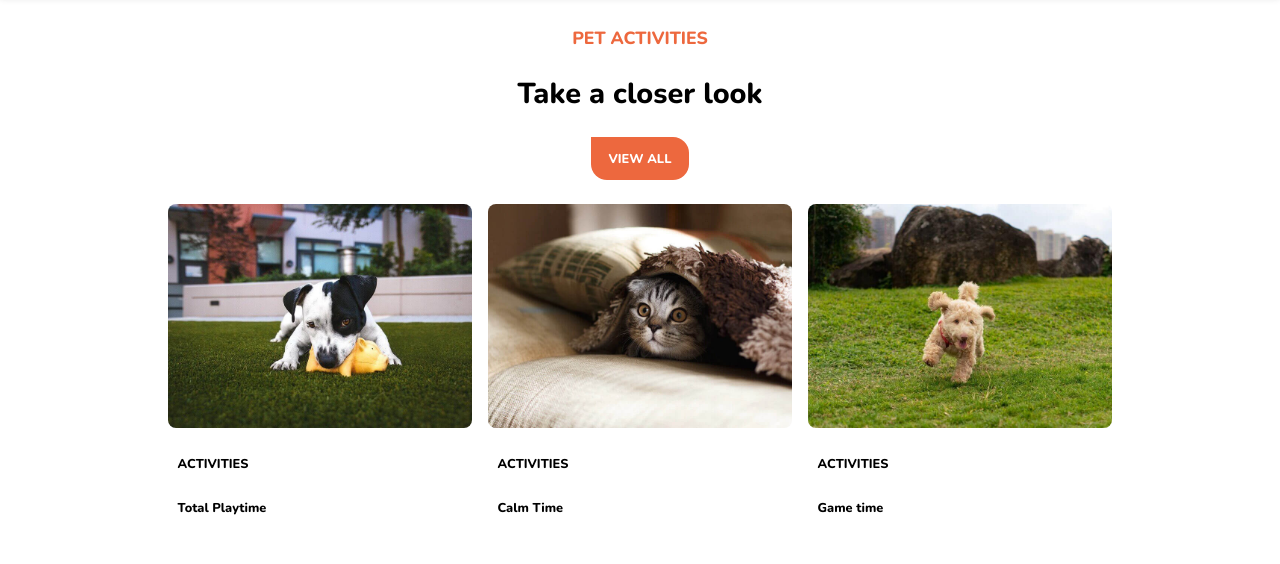
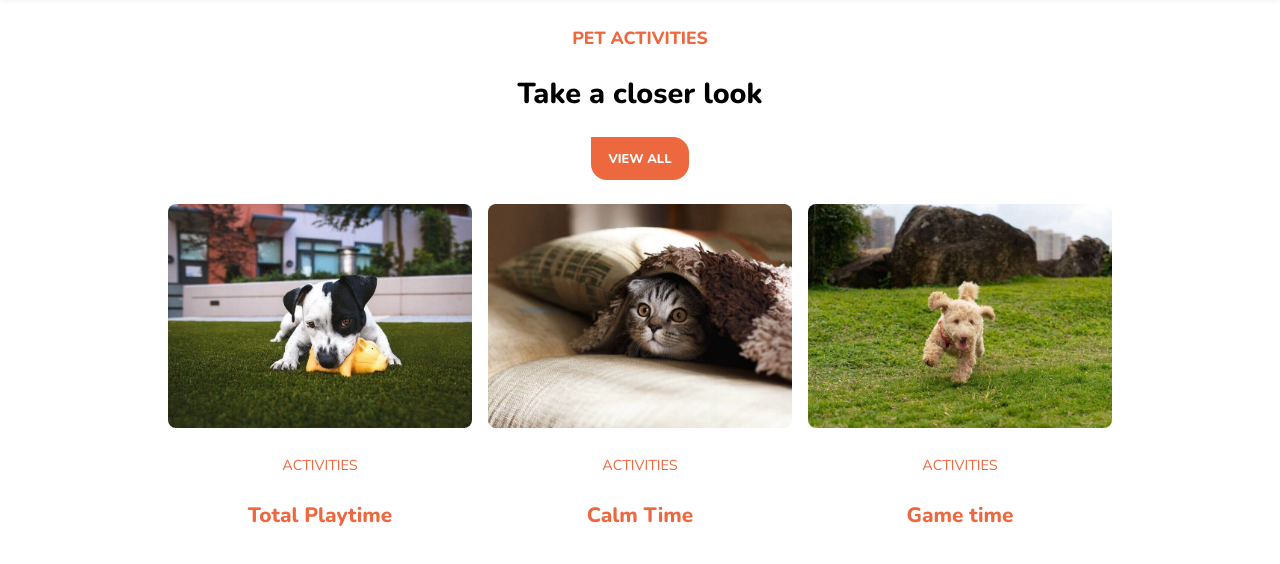
Before and after one commit to jvivesramon/202304-w1ch4-judit-vives, a plain HTML site: page app/index.html in a window 1280 px wide. Shown: the part 78-642 px from the top of the page. Drawn offline with nearby package versions, Linux system fonts and the light colour scheme; files that its build step writes are made by us from their sources; files whose address does not match are found by name.

Commit message:
Add color and size of text in images

```diff
--- a/app/styles.css
+++ b/app/styles.css
@@ -117,18 +117,18 @@ button {
   display: flex;
   flex-direction: column;
   justify-content: center;
+  align-items: center;
 }
 
 .hoover-text__style-title {
-  font-size: 0.8rem;
-  font-weight: 700;
+  font-size: 0.9rem;
   padding: 0.8rem 1.1rem;
-  color: var(--orange-red-color-color);
+  color: var(--orange-red-color);
 }
 
 .hoover-text__style-activity {
-  font-size: 0.8rem;
+  font-size: 1.3rem;
   font-weight: 700;
   padding: 0.8rem 1.1rem;
-  color: var(--orange-red-color-color);
+  color: var(--orange-red-color);
 }
```
